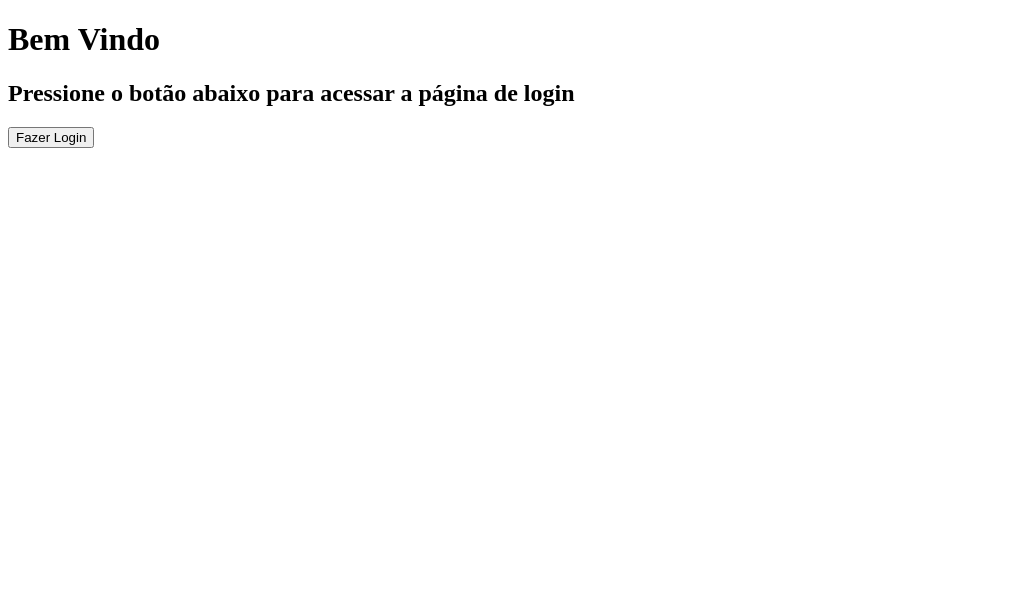
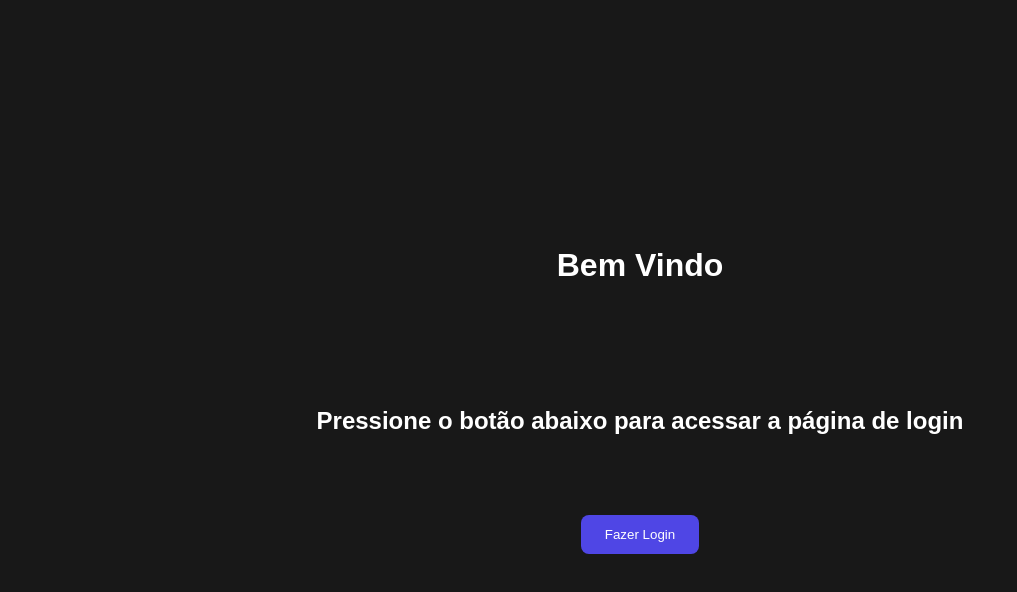
Before and after one commit to georgepscheidt29-sudo/Vet-website, a SvelteKit app: page / in a window 1280 px wide. Shown: the top 592 px of the page, without its empty margins (0-1017 px from the left). Built offline with nearby package versions, Linux system fonts and the light colour scheme.

Commit message:
Initial CSS configuration

```diff
--- /dev/null
+++ b/src/app.css
@@ -0,0 +1,39 @@
+
+:root {
+    --background: #181818;
+    --surface: #252525;
+    --text: #ffffff;
+    --primary: #4f46e5;
+}
+
+* {
+    box-sizing: border-box;
+}
+
+html,
+body {
+    margin: 0;
+    padding: 0;
+    min-height: 100%;
+}
+
+body {
+    background: var(--background);
+    color: var(--text);
+    font-family: "Minecraft", Arial, sans-serif;
+}
+
+button {
+    background: var(--primary);
+    color: white;
+    border: none;
+    padding: 0.75rem 1.5rem;
+    border-radius: 8px;
+    cursor: pointer;
+}
+
+h1,
+h2,
+h3 {
+    margin: 0;
+}
--- a/src/routes/+layout.svelte
+++ b/src/routes/+layout.svelte
@@ -1,5 +1,6 @@
 <script lang="ts">
 	import favicon from '$lib/assets/favicon.svg';
+	import "../app.css";
 
 	let { children } = $props();
 </script>
--- a/src/routes/+page.svelte
+++ b/src/routes/+page.svelte
@@ -8,9 +8,28 @@
 
 </script>
 
-<div class="content-center">
-<h1>Bem Vindo</h1>
-<h2> Pressione o botão abaixo para acessar a página de login</h2>
-<ButtonClick nome="Fazer Login" type="button" action = {f}></ButtonClick>
+<div class="container">
+
+    <h1 class="header1">Bem Vindo</h1>
+    <h2 class="header2"> Pressione o botão abaixo para acessar a página de login</h2>
+    <ButtonClick nome="Fazer Login" type="button" action = {f}></ButtonClick>
 
 </div>
+
+<style>
+    .container {
+        display: flex;
+        flex-direction: column;
+        justify-content: center;
+        align-items: center;
+        min-height: 100vh;
+        width: 100%;
+
+        gap: 5rem;
+    }
+
+    .header1 {
+        min-height: 10vh;
+    }
+
+</style>
--- a/src/routes/app.css
+++ /dev/null
@@ -1 +0,0 @@
-@import "tailwindcss";
```
Also changed, not shown: src/+layout.svelte (deleted, +0 -7 lines).
